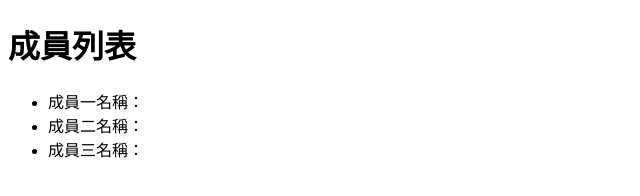
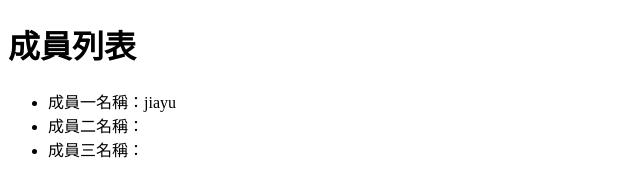
Before and after one commit to JiaYu0220/gitPractice4, a plain HTML site: page index.html in a window 1280 px wide. Shown: the full height of the page, 0-640 px from the left. Drawn offline with Linux system fonts and the light colour scheme.

Commit message:
修改成員一名稱

```diff
--- a/index.html
+++ b/index.html
@@ -8,7 +8,7 @@
   <body>
     <h1>成員列表</h1>
     <ul>
-      <li>成員一名稱：</li>
+      <li>成員一名稱：jiayu</li>
       <li>成員二名稱：</li>
       <li>成員三名稱：</li>
     </ul>
```
